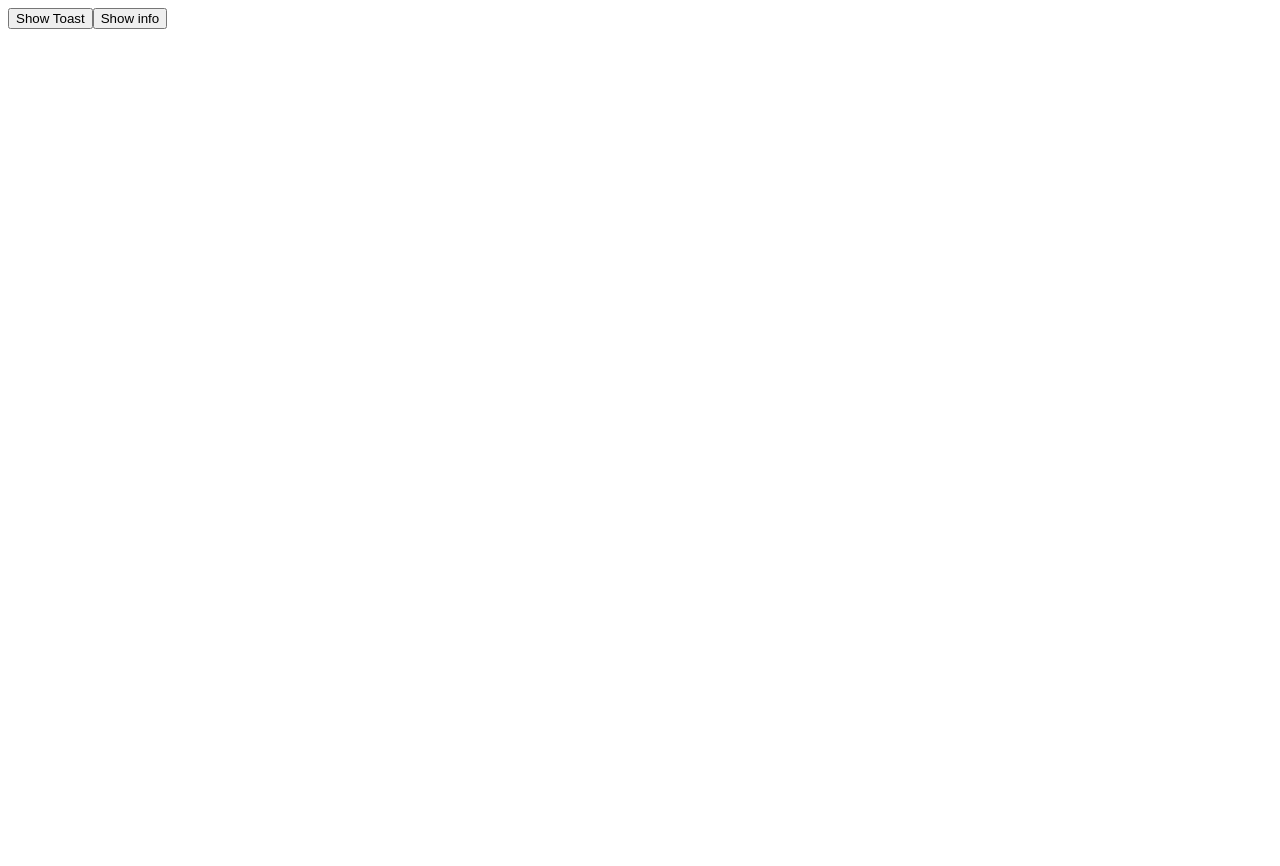
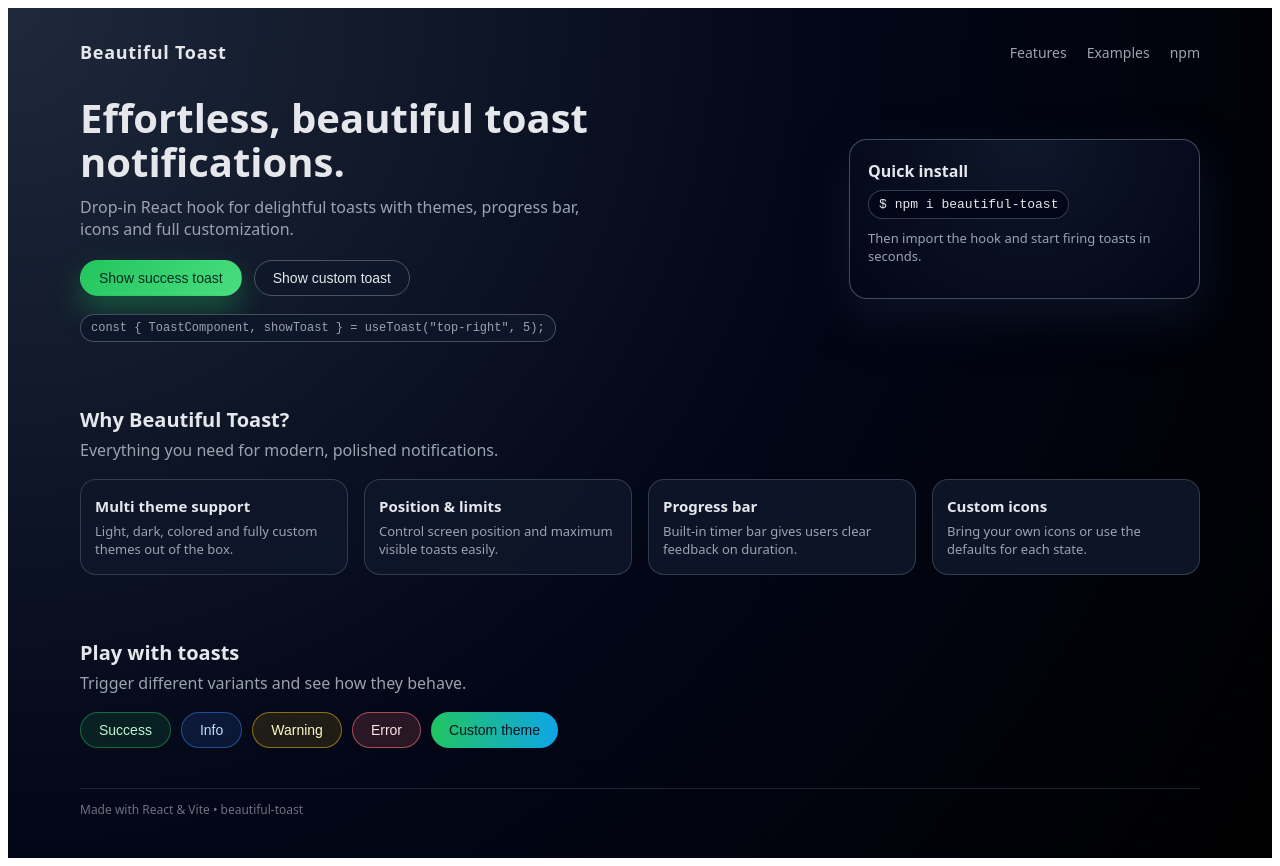
Before and after one commit to Kushagra-234/React-toast, a React (Vite) app: page / in a window 1280 px wide. Before the commit the page ends 800 px from the top, so only its background shows below. Built offline with nearby package versions, Linux system fonts and the light colour scheme.

Commit message:
adds initial code setup

```diff
--- a/src/App.css
+++ b/src/App.css
@@ -0,0 +1,279 @@
+.bt-root {
+  min-height: 100vh;
+  background: radial-gradient(
+    circle at top left,
+    #1e293b 0,
+    #020617 55%,
+    #000 100%
+  );
+  color: #e5e7eb;
+  font-family: system-ui, -apple-system, BlinkMacSystemFont, "Segoe UI",
+    sans-serif;
+}
+
+.bt-page {
+  max-width: 1120px;
+  margin: 0 auto;
+  padding: 32px 16px 40px;
+}
+
+.bt-header {
+  display: flex;
+  justify-content: space-between;
+  align-items: center;
+  margin-bottom: 32px;
+}
+
+.bt-logo {
+  font-weight: 700;
+  letter-spacing: 0.04em;
+  font-size: 18px;
+}
+
+.bt-nav {
+  display: flex;
+  gap: 20px;
+  font-size: 14px;
+}
+
+.bt-nav a {
+  color: #9ca3af;
+  text-decoration: none;
+  transition: color 0.16s ease;
+}
+
+.bt-nav a:hover {
+  color: #e5e7eb;
+}
+
+.bt-main {
+  display: flex;
+  flex-direction: column;
+  gap: 56px;
+}
+
+.bt-hero {
+  display: grid;
+  grid-template-columns: minmax(0, 2.1fr) minmax(0, 1fr);
+  gap: 32px;
+  align-items: center;
+}
+
+.bt-hero-text h1 {
+  font-size: clamp(32px, 4vw, 40px);
+  line-height: 1.1;
+  margin: 0 0 12px;
+}
+
+.bt-hero-text p {
+  margin: 0 0 20px;
+  color: #9ca3af;
+  max-width: 520px;
+}
+
+.bt-hero-actions {
+  display: flex;
+  flex-wrap: wrap;
+  gap: 12px;
+  margin-bottom: 18px;
+}
+
+.bt-btn {
+  border-radius: 999px;
+  border: 1px solid transparent;
+  padding: 9px 18px;
+  font-size: 14px;
+  font-weight: 500;
+  cursor: pointer;
+  display: inline-flex;
+  align-items: center;
+  justify-content: center;
+  gap: 6px;
+  background: transparent;
+  color: #e5e7eb;
+  transition: background-color 0.16s ease, color 0.16s ease,
+    border-color 0.16s ease, transform 0.08s ease;
+}
+
+.bt-btn:active {
+  transform: translateY(1px);
+}
+
+.bt-btn-primary {
+  background: linear-gradient(135deg, #22c55e, #4ade80);
+  color: #022c22;
+  box-shadow: 0 14px 30px rgba(34, 197, 94, 0.35);
+}
+
+.bt-btn-primary:hover {
+  background: linear-gradient(135deg, #16a34a, #22c55e);
+}
+
+.bt-btn-secondary {
+  border-color: #4b5563;
+  background: rgba(15, 23, 42, 0.7);
+}
+
+.bt-btn-secondary:hover {
+  border-color: #6b7280;
+  background: rgba(15, 23, 42, 0.95);
+}
+
+.bt-success {
+  background: rgba(34, 197, 94, 0.12);
+  border-color: rgba(34, 197, 94, 0.45);
+  color: #bbf7d0;
+}
+
+.bt-success:hover {
+  background: rgba(34, 197, 94, 0.2);
+}
+
+.bt-info {
+  background: rgba(59, 130, 246, 0.13);
+  border-color: rgba(59, 130, 246, 0.5);
+  color: #bfdbfe;
+}
+
+.bt-info:hover {
+  background: rgba(59, 130, 246, 0.2);
+}
+
+.bt-warning {
+  background: rgba(234, 179, 8, 0.12);
+  border-color: rgba(234, 179, 8, 0.55);
+  color: #fef9c3;
+}
+
+.bt-warning:hover {
+  background: rgba(234, 179, 8, 0.2);
+}
+
+.bt-error {
+  background: rgba(248, 113, 113, 0.16);
+  border-color: rgba(248, 113, 113, 0.6);
+  color: #fee2e2;
+}
+
+.bt-error:hover {
+  background: rgba(248, 113, 113, 0.24);
+}
+
+.bt-custom {
+  background: radial-gradient(circle at left, #22c55e, #0ea5e9);
+  color: #0b1120;
+  border: none;
+}
+
+.bt-custom:hover {
+  filter: brightness(1.05);
+}
+
+.bt-code {
+  display: inline-flex;
+  padding: 6px 10px;
+  border-radius: 999px;
+  background: rgba(15, 23, 42, 0.9);
+  border: 1px solid rgba(75, 85, 99, 0.9);
+  font-size: 12px;
+  color: #9ca3af;
+}
+
+.bt-hero-card {
+  background: radial-gradient(circle at top, #0f172a, #020617);
+  border-radius: 18px;
+  border: 1px solid rgba(75, 85, 99, 0.9);
+  padding: 20px 18px;
+  box-shadow: 0 18px 45px rgba(15, 23, 42, 0.8);
+}
+
+.bt-hero-card h2 {
+  margin: 0 0 8px;
+  font-size: 16px;
+}
+
+.bt-hero-card code {
+  display: inline-block;
+  padding: 6px 10px;
+  border-radius: 999px;
+  background: #020617;
+  border: 1px solid rgba(55, 65, 81, 0.9);
+  font-size: 13px;
+}
+
+.bt-hero-card p {
+  margin-top: 10px;
+  font-size: 13px;
+  color: #9ca3af;
+}
+
+.bt-section {
+  padding-top: 8px;
+}
+
+.bt-section-title h2 {
+  margin: 0 0 6px;
+  font-size: 20px;
+}
+
+.bt-section-title p {
+  margin: 0 0 18px;
+  color: #9ca3af;
+}
+
+.bt-section-grid .bt-grid {
+  display: grid;
+  grid-template-columns: repeat(auto-fit, minmax(220px, 1fr));
+  gap: 16px;
+}
+
+.bt-card {
+  background: rgba(15, 23, 42, 0.9);
+  border-radius: 16px;
+  border: 1px solid rgba(55, 65, 81, 0.9);
+  padding: 16px 14px;
+}
+
+.bt-card h3 {
+  margin: 0 0 6px;
+  font-size: 15px;
+}
+
+.bt-card p {
+  margin: 0;
+  color: #9ca3af;
+  font-size: 13px;
+}
+
+.bt-button-row {
+  display: flex;
+  flex-wrap: wrap;
+  gap: 10px;
+}
+
+.bt-footer {
+  margin-top: 40px;
+  padding-top: 12px;
+  border-top: 1px solid rgba(31, 41, 55, 0.9);
+  font-size: 12px;
+  color: #6b7280;
+}
+
+@media (max-width: 768px) {
+  .bt-page {
+    padding-top: 20px;
+  }
+
+  .bt-header {
+    margin-bottom: 20px;
+  }
+
+  .bt-nav {
+    gap: 12px;
+    font-size: 13px;
+  }
+
+  .bt-hero {
+    grid-template-columns: minmax(0, 1fr);
+  }
+}
--- a/src/App.tsx
+++ b/src/App.tsx
@@ -2,31 +2,180 @@
 import useToast from "./hooks/use-toast";
 
 function App() {
-  const { ToastComponent, showToast } = useToast("top-left", 5);
-  const handleToast = () => {
+  const { ToastComponent, showToast } = useToast("top-right", 5);
+
+  const showSuccess = () => {
     showToast({
-      type: "warning",
-      message: "Warning Toast",
+      type: "success",
+      message: "Action completed",
+      description: "Your changes have been saved successfully.",
+      theme: "dark",
+      duration: 4000,
+    });
+  };
+
+  const showInfo = () => {
+    showToast({
+      type: "info",
+      message: "New update available",
+      description: "Check out the latest version of your dashboard.",
+      theme: "light",
       duration: 5000,
     });
   };
 
+  const showWarning = () => {
+    showToast({
+      type: "warning",
+      message: "Storage almost full",
+      description: "Free up some space to avoid interruptions.",
+      theme: "colored",
+      duration: 5000,
+    });
+  };
+
+  const showError = () => {
+    showToast({
+      type: "error",
+      message: "Something went wrong",
+      description: "We couldn't complete your request. Please try again.",
+      theme: "dark",
+      duration: 5000,
+    });
+  };
+
+  const showCustom = () => {
+    showToast({
+      type: "success",
+      message: "Custom themed toast",
+      description: "You can fully control colors and sizes.",
+      theme: "custom",
+      customStyles: {
+        bgColor: "#0f172a",
+        timerColor: "#22c55e",
+        timerHeight: "6px",
+        titleColor: "#e5e7eb",
+        titleSize: "18px",
+        descriptionColor: "#9ca3af",
+        descriptionSize: "14px",
+        closeButtonColor: "#f97316",
+        closeButtonSize: "18px",
+      },
+      duration: 6000,
+    });
+  };
+
   return (
-    <>
-      <button onClick={() => handleToast()}>Show Toast</button>
-      <button
-        onClick={() =>
-          showToast({
-            type: "info",
-            message: "Info Toast",
-            duration: 5000,
-          })
-        }
-      >
-        Show info
-      </button>
-      {ToastComponent}
-    </>
+    <div className="bt-root">
+      <div className="bt-page">
+        <header className="bt-header">
+          <div className="bt-logo">Beautiful Toast</div>
+          <nav className="bt-nav">
+            <a href="#features">Features</a>
+            <a href="#examples">Examples</a>
+            <a
+              href="https://www.npmjs.com/package/beautiful-toast"
+              target="_blank"
+              rel="noreferrer"
+            >
+              npm
+            </a>
+          </nav>
+        </header>
+
+        <main className="bt-main">
+          <section className="bt-hero">
+            <div className="bt-hero-text">
+              <h1>Effortless, beautiful toast notifications.</h1>
+              <p>
+                Drop-in React hook for delightful toasts with themes, progress
+                bar, icons and full customization.
+              </p>
+              <div className="bt-hero-actions">
+                <button className="bt-btn bt-btn-primary" onClick={showSuccess}>
+                  Show success toast
+                </button>
+                <button
+                  className="bt-btn bt-btn-secondary"
+                  onClick={showCustom}
+                >
+                  Show custom toast
+                </button>
+              </div>
+              <code className="bt-code">
+                {`const { ToastComponent, showToast } = useToast("top-right", 5);`}
+              </code>
+            </div>
+            <div className="bt-hero-card">
+              <h2>Quick install</h2>
+              <code>$ npm i beautiful-toast</code>
+              <p>Then import the hook and start firing toasts in seconds.</p>
+            </div>
+          </section>
+
+          <section id="features" className="bt-section bt-section-grid">
+            <div className="bt-section-title">
+              <h2>Why Beautiful Toast?</h2>
+              <p>Everything you need for modern, polished notifications.</p>
+            </div>
+            <div className="bt-grid">
+              <div className="bt-card">
+                <h3>Multi theme support</h3>
+                <p>
+                  Light, dark, colored and fully custom themes out of the box.
+                </p>
+              </div>
+              <div className="bt-card">
+                <h3>Position & limits</h3>
+                <p>
+                  Control screen position and maximum visible toasts easily.
+                </p>
+              </div>
+              <div className="bt-card">
+                <h3>Progress bar</h3>
+                <p>
+                  Built-in timer bar gives users clear feedback on duration.
+                </p>
+              </div>
+              <div className="bt-card">
+                <h3>Custom icons</h3>
+                <p>Bring your own icons or use the defaults for each state.</p>
+              </div>
+            </div>
+          </section>
+
+          <section id="examples" className="bt-section">
+            <div className="bt-section-title">
+              <h2>Play with toasts</h2>
+              <p>Trigger different variants and see how they behave.</p>
+            </div>
+            <div className="bt-button-row">
+              <button className="bt-btn bt-success" onClick={showSuccess}>
+                Success
+              </button>
+              <button className="bt-btn bt-info" onClick={showInfo}>
+                Info
+              </button>
+              <button className="bt-btn bt-warning" onClick={showWarning}>
+                Warning
+              </button>
+              <button className="bt-btn bt-error" onClick={showError}>
+                Error
+              </button>
+              <button className="bt-btn bt-custom" onClick={showCustom}>
+                Custom theme
+              </button>
+            </div>
+          </section>
+        </main>
+
+        {ToastComponent}
+
+        <footer className="bt-footer">
+          <span>Made with React & Vite • beautiful-toast</span>
+        </footer>
+      </div>
+    </div>
   );
 }
 
```
